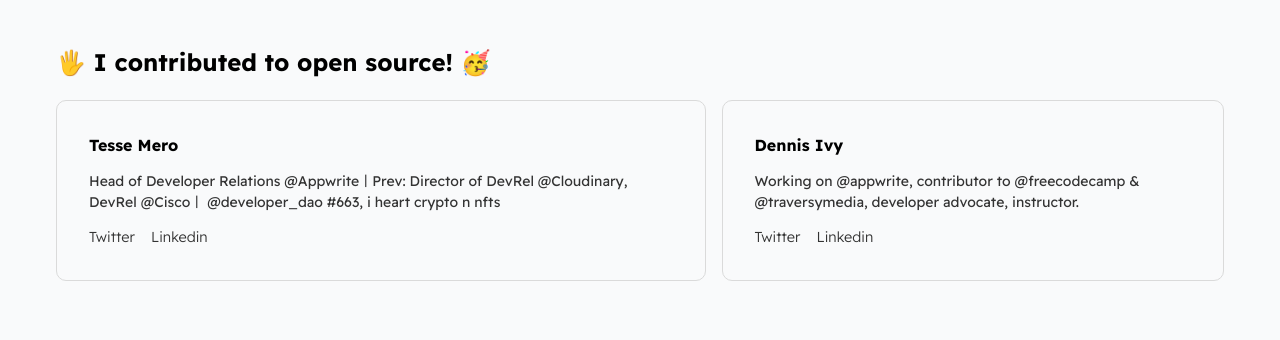
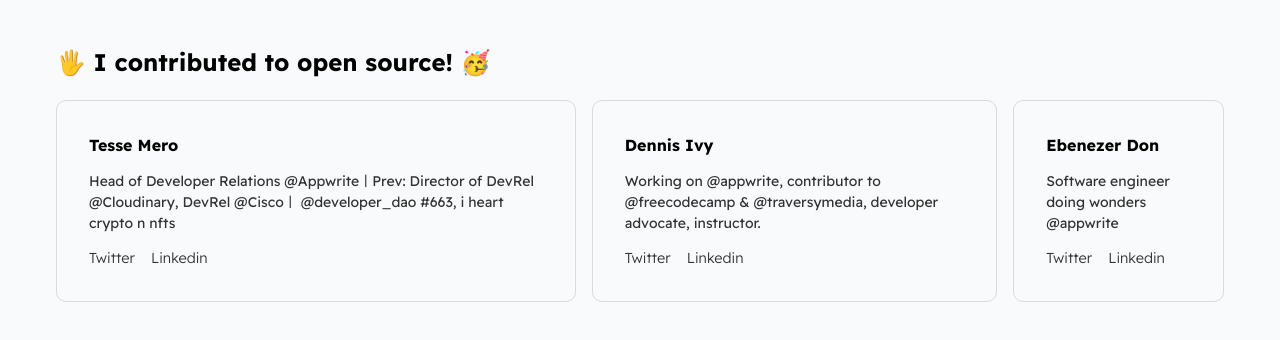
Before and after one commit to divanov11/first-os-issue, a plain HTML site: page index.html in a window 1280 px wide. Drawn offline with Linux system fonts and the light colour scheme.

Commit message:
add new profile

```diff
--- a/index.html
+++ b/index.html
@@ -41,6 +41,19 @@
 
         </div>
 
+        <div class="contributor">
+            <strong>Ebenezer Don</strong>
+
+            <div>
+                <p>Software engineer doing wonders @appwrite</p>
+            </div>
+
+            <div class="socials--list">
+                <a href="https://twitter.com/ebenezerDN">Twitter</a>
+                <a href="https://www.linkedin.com/in/ebenezerdon/">Linkedin</a>
+            </div>
+        </div>
+
     </div>
 </body>
 </html>
```
